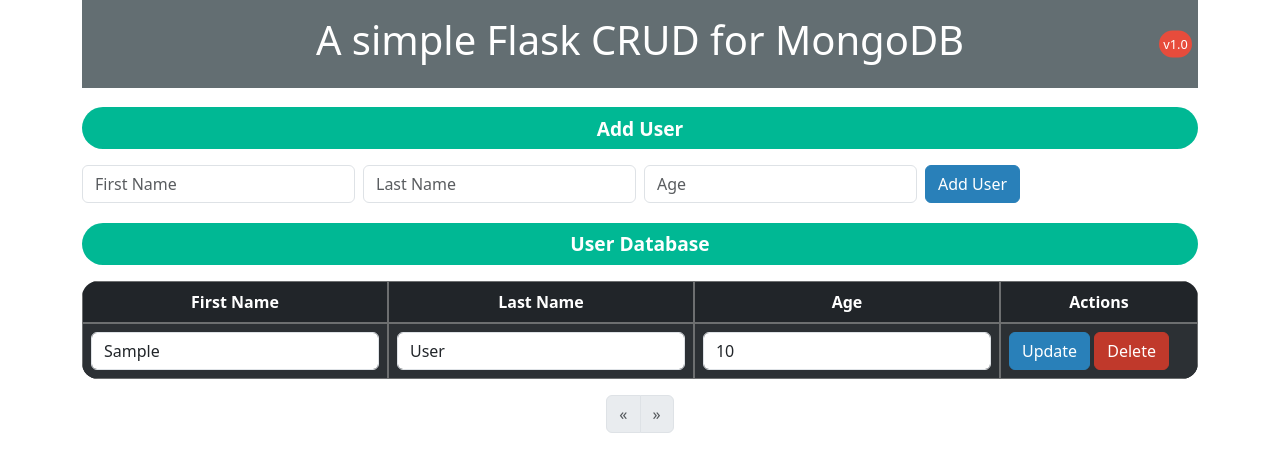
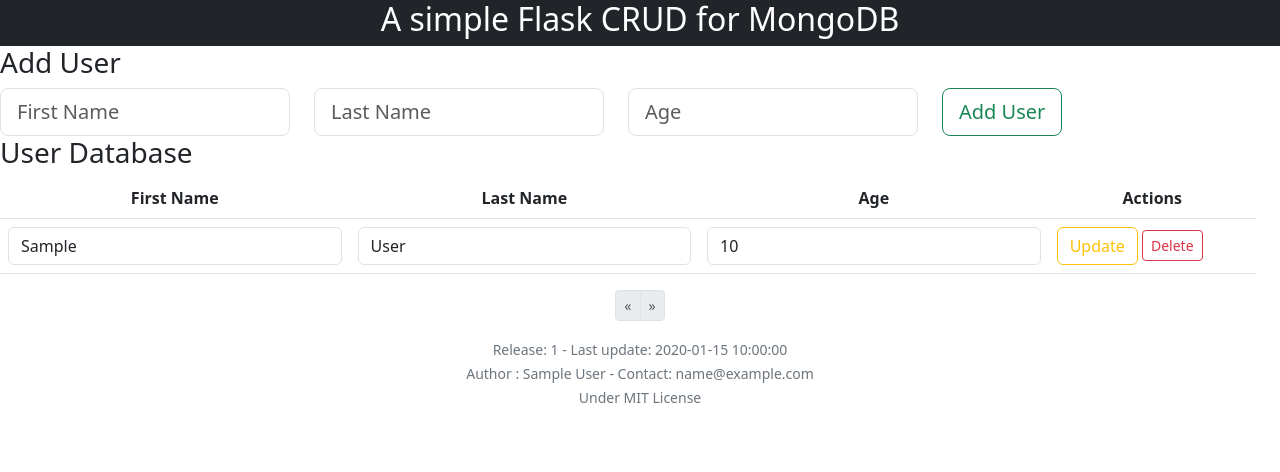
Before and after one commit to ArmandCorbeaux/flask_frontent_mongodb_docker, a Flask app: template app/templates/index.html in a window 1280 px wide. Shown: the top 472 px of the page. Run offline with Flask 3, Linux system fonts and the light colour scheme; the template is opened without the code that fills it: most values are stand-ins (such as "Sample title", 1, 10 or a date in 2020).

Commit message:
- redesigned UI to be more understandable instantly - Remove all unneeded code to stay more closed to BootStrap CSS Style

```diff
--- a/app/templates/index.html
+++ b/app/templates/index.html
@@ -1,153 +1,67 @@
 <!DOCTYPE html>
-<html>
+<html lang="en">
 
 <head>
+    <!-- define the html base -->
+    <meta charset="utf-8">
+    <meta name="viewport" content="width=device-width, initial-scale=1">
     <title>A simple Flask CRUD for MongoDB</title>
-    <link rel="stylesheet" href="https://cdn.jsdelivr.net/npm/bootstrap@5.3.0/dist/css/bootstrap.min.css">
-    <style>
-        .container {
-            /*transform: scale(0.8);
-            transform-origin: top;
-            max-width: 1250px;*/
-            margin: 0 auto;
-        }
-
-        .version-number {
-            position: absolute;
-            top: 50%;
-            right: 0.5em;
-            transform: translate(0, -50%);
-            display: inline-block;
-            background-color: #e74c3c;
-            /* Bright red color */
-            color: white;
-            padding: 0.3em 0.3em;
-            border-radius: 16px;
-            font-size: 0.8em;
-        }
-
-        .banner {
-            padding: 1rem;
-            background-color: #636e72;
-            /* Modern grey color */
-            color: white;
-            text-align: center;
-            margin-bottom: 2rem;
-            position: relative;
-            /* Rounded corners */
-            font-size: 1rem;
-            margin-bottom: 0;
-        }
-
-        /* Apply a moderately bright green color to the form heading */
-        .form-heading {
-            font-size: 1.2rem;
-            font-weight: bold;
-            background-color: #00b894;
-            /* Moderately bright green color */
-            color: white;
-            text-align: center;
-            margin-bottom: 1rem;
-            padding: 0.5em;
-            /* Add some padding to the <h2> to enhance visibility */
-            border-radius: 32px;
-            margin-top: 1em;
-        }
-
-        /* Apply a brighter blue color to the form heading and buttons */
-        .btn.btn-primary {
-            background-color: #2980b9;
-            /* Bright blue color */
-            border-color: #2980b9;
-            color: white;
-        }
-
-        .btn.btn-primary:hover {
-            background-color: #6ac4ff;
-            /* Slightly darker shade on hover for visual feedback */
-            border-color: #6ac4ff;
-            color: white;
-        }
-
-        /* Apply the brightest blue color for pagination */
-        .pagination .page-item:not(.disabled) .page-link {
-            background-color: #d86a20;
-            /* Brightest blue color */
-            border-color: #d86a20;
-            color: white;
-        }
-
-        .pagination .page-item:not(.disabled) .page-link:hover {
-            background-color: #e69855;
-            /* Slightly brighter shade on hover for visual feedback */
-            border-color: #e69855;
-            color: white;
-        }
-
-        /* Apply the bright red color to the delete button */
-        .btn.btn-danger {
-            background-color: #c0392b;
-            /* Bright red color */
-            border-color: #c0392b;
-            color: white;
-        }
-
-        .btn.btn-danger:hover {
-            background-color: #ff6452;
-            /* Slightly darker shade on hover for visual feedback */
-            border-color: #ff6452;
-            color: white;
-        }
-
-        /* Apply rounded corners to the table */
-        /* Apply rounded corners to the table */
-        .table {
-            border-collapse: separate;
-            border-spacing: 0;
-            border-radius: 16px;
-            overflow: hidden;
-        }
-
-        /* Apply rounded corners to table cells (td) */
-        .table td,
-        .table th {
-            /* Optional: Add a border to the table cells */
-            border: 1px solid #6d6f70;
-        }
-    </style>
+    <!-- use the bootstrap CSS style to gain time and have a nice rendering -->
+    <link href="https://cdn.jsdelivr.net/npm/bootstrap@5.3.0/dist/css/bootstrap.min.css" rel="stylesheet"
+        integrity="sha384-9ndCyUaIbzAi2FUVXJi0CjmCapSmO7SnpJef0486qhLnuZ2cdeRhO02iuK6FUUVM" crossorigin="anonymous">
 </head>
 
 <body>
-    <div class="container">
-        <div class="banner">
-            <h1>A simple Flask CRUD for MongoDB</h1>
-            <span class="version-number">v1.0</span>
+    <!-- expain 'what is performed' in a too much technical way -->
+    <div class="row">
+        <!-- define the applied style -->
+        <div class="jumbotron bg-dark text-white text-center">
+            <h2>A simple Flask CRUD for MongoDB
+            </h2>
         </div>
-        <h2 class="form-heading">Add User</h2>
-        <form action="/add" method="POST" class="row g-2 align-items-center">
+        <!-- define the 'Add User' section -->
+        <!-- everything is large, beacuse it's a useful option for an end-user -->
+
+        <div class="row">
             <div class="col">
-                <input type="text" class="form-control" name="first_name" placeholder="First Name" required>
+                <h3 class="form-heading">Add User</h3>
+                <form action="/add" method="POST" class="row">
+                    <div class="row">
+                        <div class="col">
+                            <input type="text" class="form-control form-control-lg" name="first_name"
+                                placeholder="First Name" required>
                         </div>
                         <div class="col">
-                <input type="text" class="form-control" name="last_name" placeholder="Last Name" required>
+                            <input type="text" class="form-control form-control-lg" name="last_name"
+                                placeholder="Last Name" required>
                         </div>
                         <div class="col">
-                <input type="number" class="form-control" name="age" placeholder="Age" required>
+                            <input type="number" class="form-control form-control-lg" name="age" placeholder="Age"
+                                required>
                         </div>
+                        <!-- a button with effect to add user -->
                         <div class="col">
-                <button type="submit" class="btn btn-primary">Add User</button>
+                            <button type="submit" class="btn btn-outline-success btn-lg">Add User</button>
+                        </div>
                     </div>
                 </form>
+            </div>
+        </div>
 
-
-        <h2 class="form-heading">User Database</h2>
-        <table class="table table-dark table-striped table-bordered mx-auto">
+        <!-- define the 'User Database' section -->
+        <br>
+        <div class="row">
+            <div class="col">
+                <h3 class="form-heading">User Database</h3>
+                <!-- define the table and add effects with the cursor for the user -->
+                <div class="table-responsive">
+                    <table class="table table-hover">
                         <thead>
                             <tr>
-                    <th class="text-center" style="vertical-align: middle;">First Name</th>
-                    <th class="text-center" style="vertical-align: middle;">Last Name</th>
-                    <th class="text-center" style="vertical-align: middle;">Age</th>
-                    <th class="text-center" style="vertical-align: middle;">Actions</th>
+                                <th class="text-center" scope="col">First Name</th>
+                                <th class="text-center" scope="col">Last Name</th>
+                                <th class="text-center" scope="col">Age</th>
+                                <th class="text-center" scope="col">Actions</th>
                             </tr>
                         </thead>
                         <tbody>
@@ -155,39 +69,34 @@
                             <tr>
                                 <td>
                                     <form action="/update/{{ user._id }}" method="POST">
-                            <div class="form-row">
-                                <div class="col">
                                         <input type="text" class="form-control" name="first_name"
                                             value="{{ user.first_name_db }}" required>
-                                </div>
-                            </div>
                                 </td>
                                 <td>
-                        <div class="col">
-                            <input type="text" class="form-control" name="last_name" value="{{ user.last_name_db }}"
-                                required>
-                        </div>
+                                    <input type="text" class="form-control" name="last_name"
+                                        value="{{ user.last_name_db }}" required>
                                 </td>
                                 <td>
-                        <div class="col">
-                            <input type="number" class="form-control" name="age" value="{{ user.age_db }}" required>
-                        </div>
+                                    <input type="number" class="form-control" name="age" value="{{ user.age_db }}"
+                                        required>
                                 </td>
                                 <td>
-                        <div class="col">
-                            <button type="submit" class="btn btn-primary">Update</button>
-                            <a href="/delete/{{ user._id }}" class="btn btn-danger btn-xs">Delete</a>
-                        </div>
+                                    <button type="submit" class="btn btn-outline-warning">Update</button>
+                                    <a href="/delete/{{ user._id }}" class="btn btn-outline-danger btn-sm">Delete</a>
                                 </td>
                                 </form>
                             </tr>
                             {% endfor %}
                         </tbody>
                     </table>
+                </div>
+            </div>
+        </div>
 
         <!-- Pagination -->
         <nav aria-label="Page navigation">
-            <ul class="pagination justify-content-center">
+            <ul class="pagination pagination-sm justify-content-center">
+                <!-- it defines the Previous Page Button with an 'enable/disable' effect -->
                 {% if current_page > 1 %}
                 <li class="page-item">
                     <a class="page-link" href="?page={{ current_page - 1 }}" aria-label="Previous">
@@ -200,21 +109,26 @@
                 </li>
                 {% endif %}
 
+                <!-- Page Numbers -->
                 {% for page_num in range(1, total_pages + 1) %}
                 {% if page_num == current_page %}
+                <!-- Current Page and its 'active' effetcs-->
                 <li class="page-item active">
                     <span class="page-link">{{ page_num }}</span>
                 </li>
                 {% else %}
+                <!-- Other Pages -->
                 <li class="page-item">
                     <a class="page-link" href="?page={{ page_num }}">{{ page_num }}</a>
                 </li>
                 {% endif %}
                 {% endfor %}
 
+                <!-- it defines the Next Page Button with an 'enable/disable' effect -->
                 {% if current_page < total_pages %} <li class="page-item">
                     <a class="page-link" href="?page={{ current_page + 1 }}" aria-label="Next">
                         <span aria-hidden="true">&raquo;</span>
+                        <span class="sr-only">Next</span>
                     </a>
                     </li>
                     {% else %}
@@ -224,7 +138,12 @@
                     {% endif %}
             </ul>
         </nav>
-
+    </div>
+    <!-- It's the revision number of the application and the informations -->
+    <div class="container text-center">
+        <p><small class="text-secondary">Release: {{ version_number }} - Last update: {{ release_date }}<br>
+                Author : {{ author}} - Contact: {{contact_mail}}<br>
+                Under MIT License</small></p>
     </div>
 </body>
 
```
Lines whose indentation alone changed are shown as unchanged.
